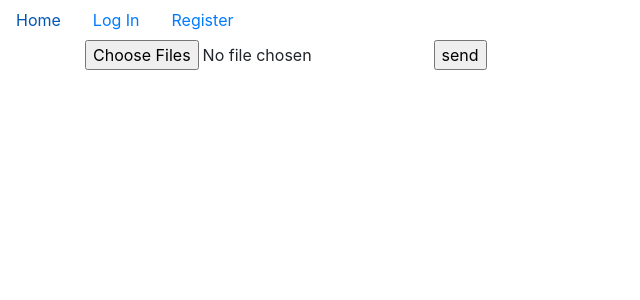
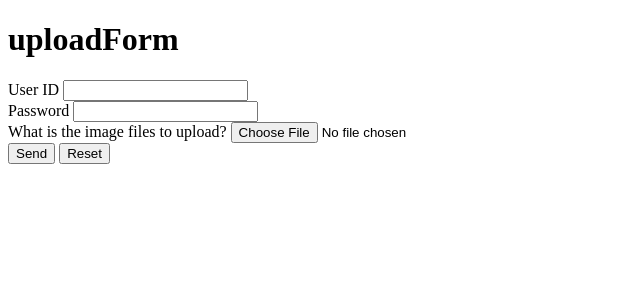
Before and after one commit to mangovv/photoblog, a Flask app: template photoblog/templates/upload.html in a window 1280 px wide. Shown: the top 300 px of the page, without its empty margins (0-640 px from the left). Run offline with Flask 2, Linux system fonts and the light colour scheme; the template is opened without the code that fills it, so the values that code supplies are empty; some libraries are stand-ins or nearby versions.

Commit message:
10061945

```diff
--- a/photoblog/templates/upload.html
+++ b/photoblog/templates/upload.html
@@ -1,9 +1,20 @@
-{% extends "base.html" %}
-{% block content %}
-    <div>
-        <form id="upload-form" action="{{ url_for('photos.upload') }}" method="POST" enctype="multipart/form-data">
-            <input type ="file" name="file" accept="image/*" multiple>
-            <input type = "submit" value = "send">
-        </form>
-    </div>
-{% endblock %}
+<!DOCTYPE HTML>
+<html>
+  <head>
+    <title>uploadForm</title>
+  </head>
+
+  <body>
+    <h1>uploadForm</h1>
+     <form action="/test/FileUpload"  enctype="multipart/form-data" method="post">
+       User ID <input type="text" name="userID"><br />
+       Password <input type="text" name="password"><br />
+
+   	What is the image files to upload? <input type="file" name="uploadedfile"><br />
+
+   	<input type="submit" value="Send">
+	<input type="reset">
+    </form>
+
+  </body>
+</html>
```
Also changed, not shown: photoblog/photos/upload.py (+3 -5 lines), photoblog/static/background.jpeg (deleted), photoblog/static/test1.jpeg (deleted).
